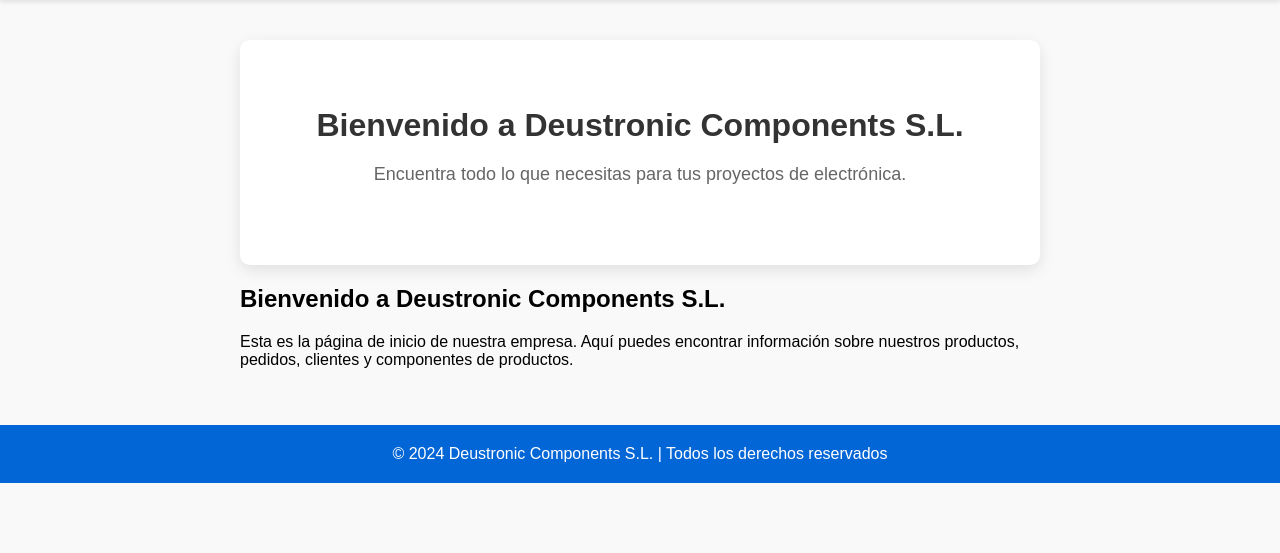
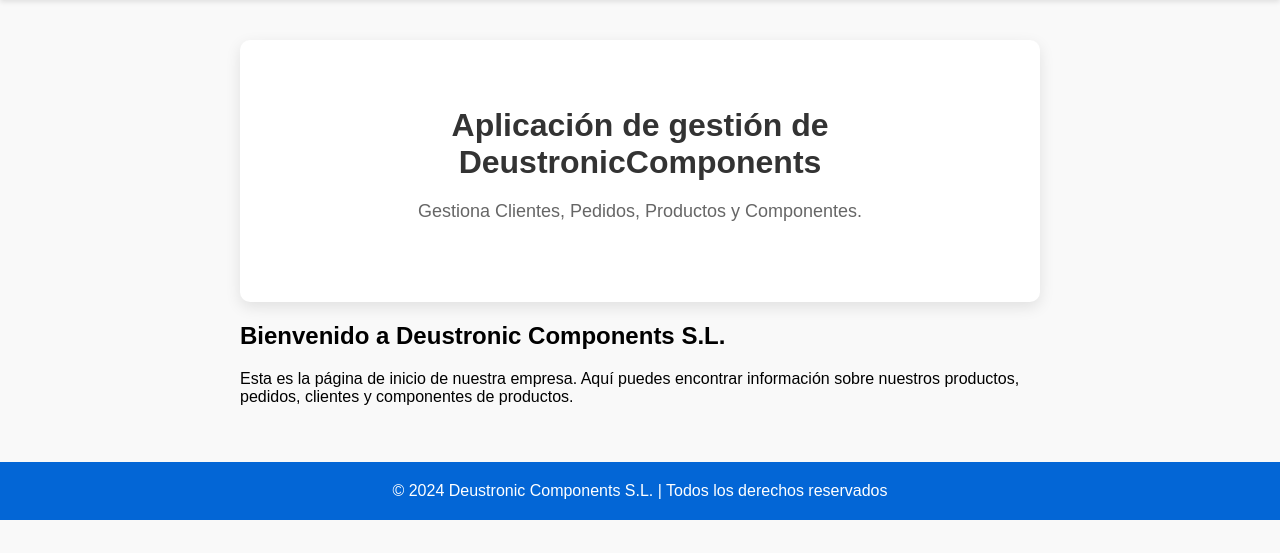
Before and after one commit to garaimg/IW-Equipo1-Proyecto-web-colaborativo, a Django app: page /appDeustronicComponents/ in a window 1280 px wide. Shown: the part 148-701 px from the top of the page. Run offline with Django 5.2, Linux system fonts and the light colour scheme.

Commit message:
Layout modificado

```diff
--- a/DeustronicComponents/templates/base.html
+++ b/DeustronicComponents/templates/base.html
@@ -25,8 +25,8 @@
 </nav>
 <div id="content">
     <section class="main-section">
-        <h2>Bienvenido a Deustronic Components S.L.</h2>
-        <p>Encuentra todo lo que necesitas para tus proyectos de electrónica.</p>
+        <h2>Aplicación de gestión de DeustronicComponents</h2>
+        <p>Gestiona Clientes, Pedidos, Productos y Componentes.</p>
     </section>
     {% block contenido %}{% endblock %}
 </div>
```
